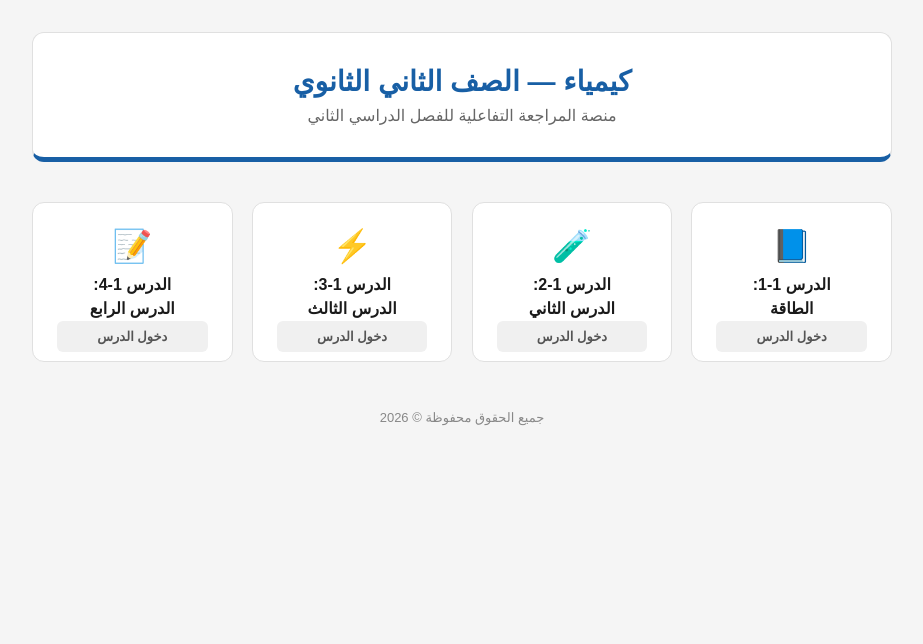
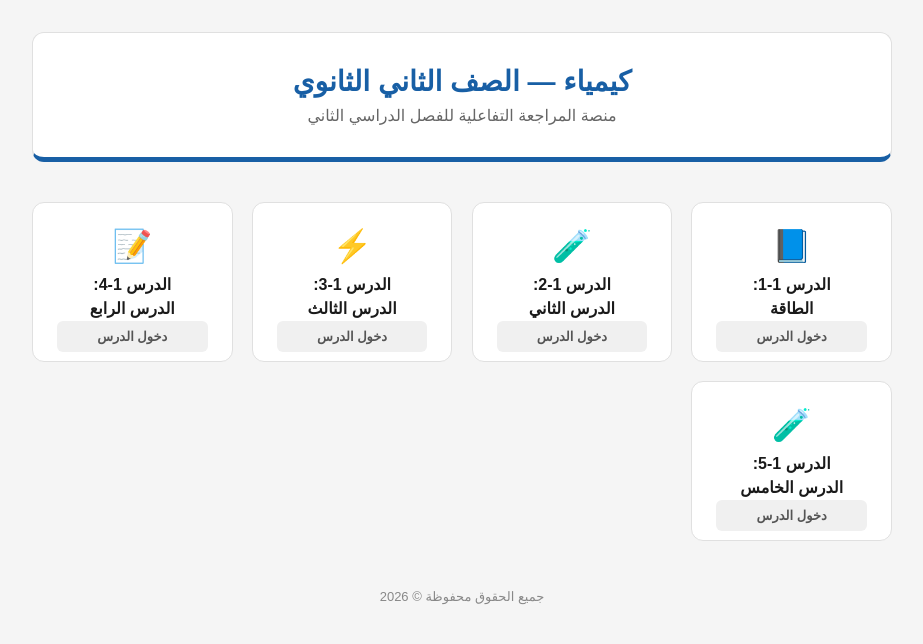
Before and after one commit to essa-chemistry/chemistry, a plain HTML site: page index.html in a window 1280 px wide. Shown: the whole page, without its empty margins (178-1101 px from the left). Drawn offline with Linux system fonts and the light colour scheme.

Commit message:
Update index.html

```diff
--- a/index.html
+++ b/index.html
@@ -56,6 +56,12 @@ body { font-family: Arial, sans-serif; direction: rtl; background: #f5f5f5; colo
       <div class="card-btn">دخول الدرس</div>
     </a>
 
+    <a href="lesson5.html" class="card">
+      <div class="card-icon">🧪</div>
+      <div class="card-title">الدرس 1-5:<br>الدرس الخامس</div>
+      <div class="card-btn">دخول الدرس</div>
+    </a>
+
   </div>
 
   <div class="footer">
```
